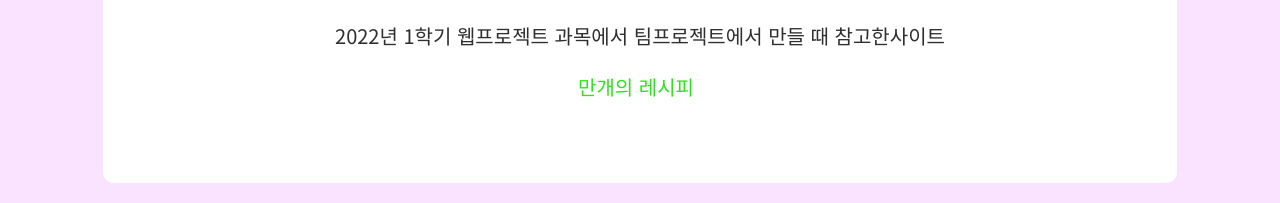
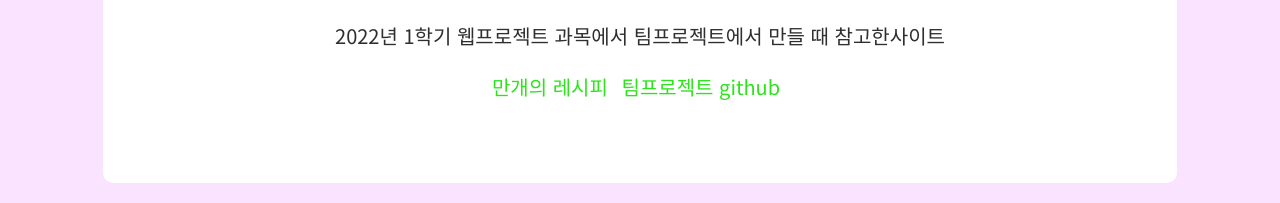
Before and after one commit to jiyep/2022-Moblie-Web, a plain HTML site: page WebMobile/index.html in a window 1280 px wide. Shown: the part 1533-1736 px from the top of the page. Drawn offline with Linux system fonts and the light colour scheme.

Commit message:
Update index.html

```diff
--- a/WebMobile/index.html
+++ b/WebMobile/index.html
@@ -74,6 +74,7 @@
                     <video src="movie.mp4" controls></video>
                     <p>2022년 1학기 웹프로젝트 과목에서 팀프로젝트에서 만들 때 참고한사이트</p>
                     <a href="https://www.10000recipe.com/" target="_blank">만개의 레시피</a>
+                    <a href="https://github.com/jiyep/TeamProject" target="_blank">팀프로젝트 github</a>
                 </li>
             </ol>
         </section>
```
